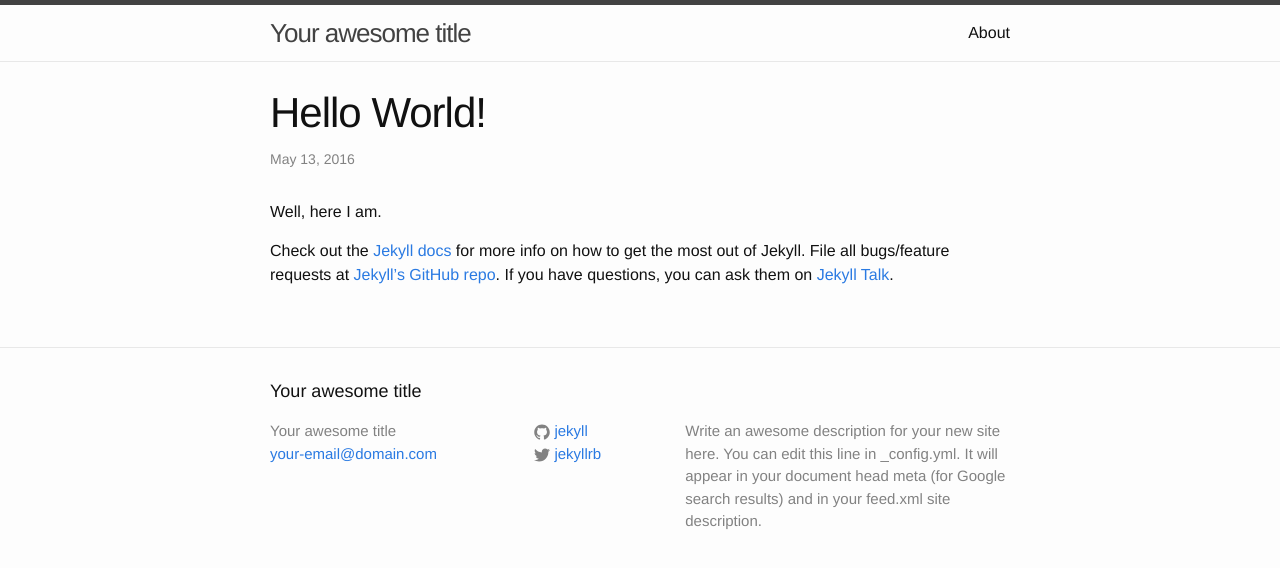
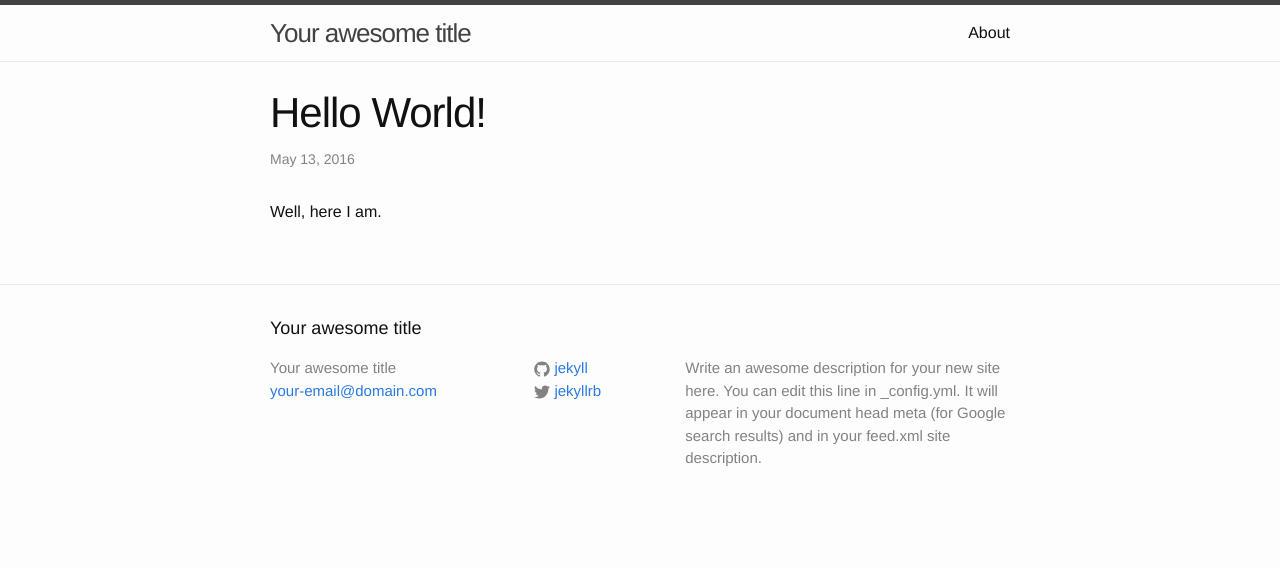
Before and after one commit to jknudstrup/jknudstrup.github.io, a Jekyll site: the page built from _posts/2016-05-13-Hello-World.markdown, in a window 1280 px wide. Shown: the top 568 px of the page. Built offline with Jekyll 4.4.1, drawn with Linux system fonts in a browser that asks for light colours.

Commit message:
Remove Hello World, add Minicourse Preface

```diff
--- a/_posts/2016-05-13-Hello-World.markdown
+++ b/_posts/2016-05-13-Hello-World.markdown
@@ -1,13 +1,7 @@
 ---
 layout: post
 title:  "Hello World!"
-date:   2016-05-12 22:26:08 -0700
+date:   2016-05-13
 categories: jekyll update
 ---
 Well, here I am.
-
-Check out the [Jekyll docs][jekyll-docs] for more info on how to get the most out of Jekyll. File all bugs/feature requests at [Jekyll’s GitHub repo][jekyll-gh]. If you have questions, you can ask them on [Jekyll Talk][jekyll-talk].
-
-[jekyll-docs]: http://jekyllrb.com/docs/home
-[jekyll-gh]:   https://github.com/jekyll/jekyll
-[jekyll-talk]: https://talk.jekyllrb.com/
```
Also changed, not shown: _posts/2016-05-13-Minicourse-Intro.markdown (added, +16 -0 lines).
